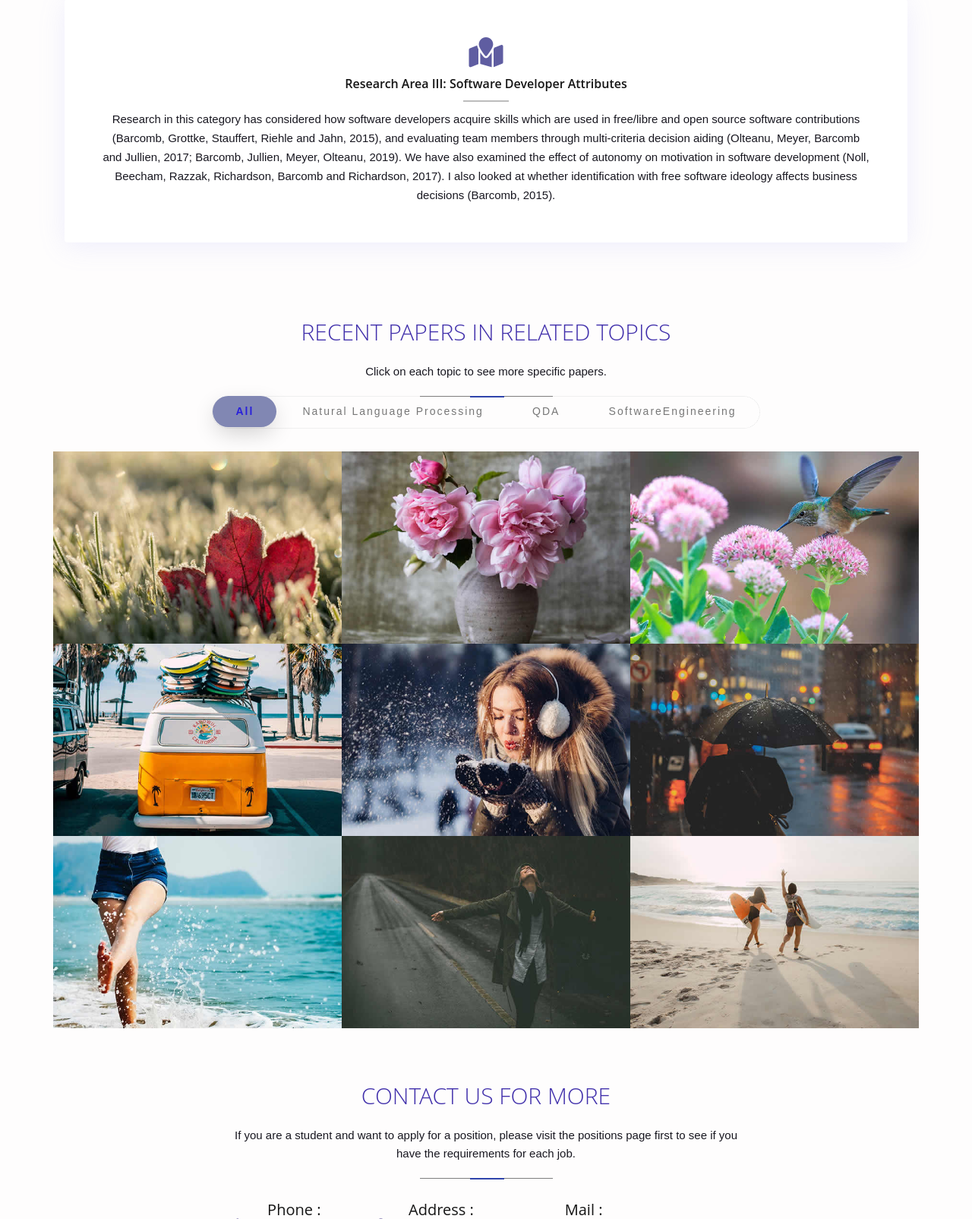
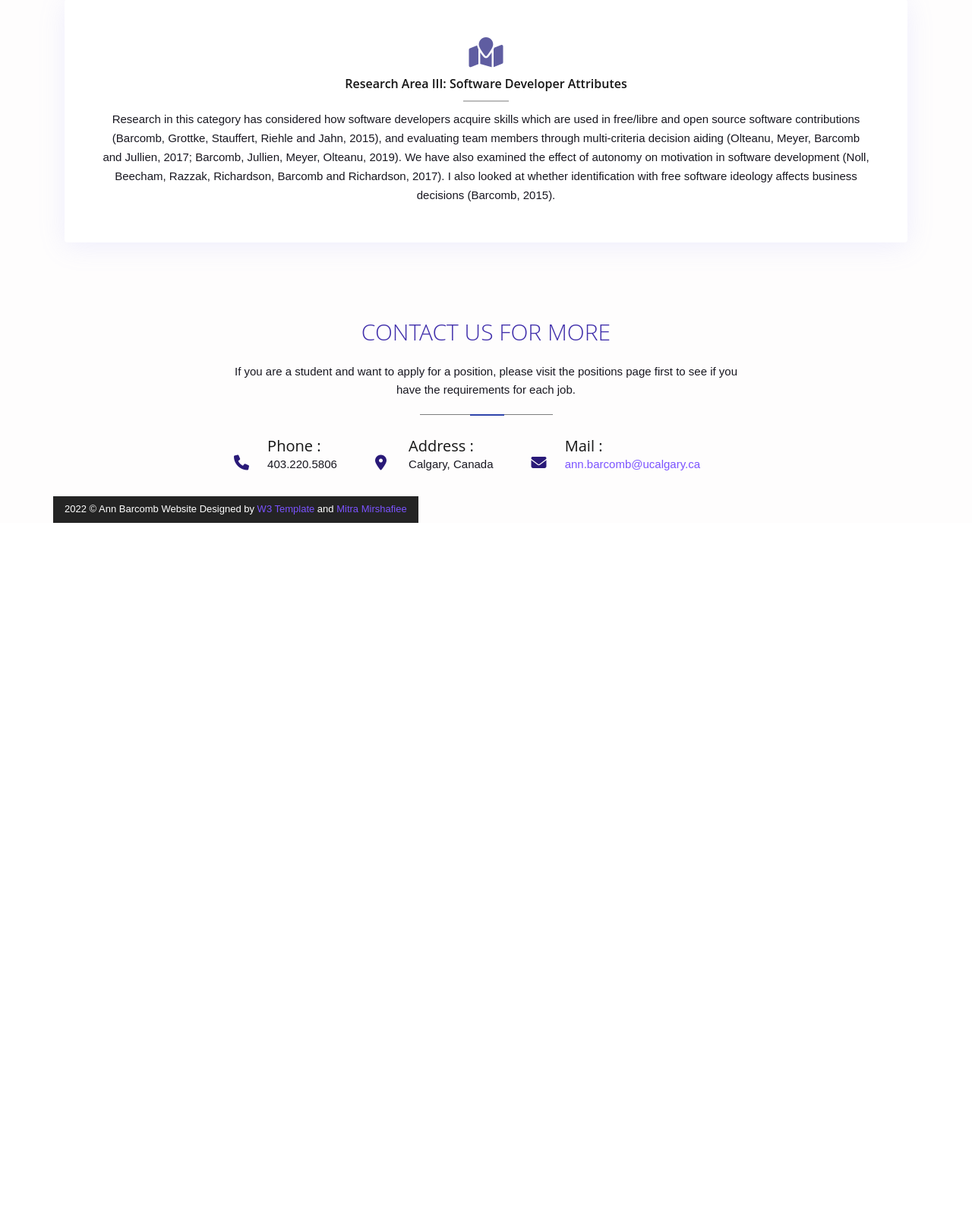
Before and after one commit to mitramir55/publications, a Flask app: template templates/index.html in a window 1280 px wide. Shown: the part 1497-3101 px from the top of the page at 76% size. After the commit the page ends 2185 px from the top, so only its background shows below. Run offline with Flask 2, Linux system fonts and the light colour scheme; the template is opened without the code that fills it, so the values that code supplies are empty; some libraries are stand-ins or nearby versions.

Commit message:
the papers

```diff
--- a/static/css/style.css
+++ b/static/css/style.css
@@ -402,7 +402,7 @@ a:hover:after {
 	color: transparent;
 	overflow: hidden;
 	position: absolute;
-	top: 54px;
+	bottom: 10px;
 	right: 25px;
 	z-index: 2;
 	font-size: 18px;
--- a/templates/index.html
+++ b/templates/index.html
@@ -100,7 +100,7 @@
 </div>
 -->
 <!-- End Services -->
-
+{% if topics_dict %}
 <!-- Gallery -->
 <div class="portfolio section-padding" id="papers" data-scroll-index='3'>
   <div class="container-fluid">
@@ -117,100 +117,31 @@
         <!--<button type="button" data-filter='.spring'>Spring</button>-->
       </div>
       <div class="gallery no-padding col-lg-12 col-sm-12">
-        <div class="col-lg-4 col-sm-6 spring no-padding">
-          <div class="item-img"> <a class="single-image" href="static\images\gall1.jpg"></a>
-            <div class="part-img"> <img src="static\images\gall1.jpg" alt="image">
-              <div class="overlay-img">
-                <h4>QDA</h4>
-                <h6>A validation of QDAcity--RE for domain modeling using qualitative data analysis</h6>
+
+        {% for topic in topics_dict.keys() %}
+          {% for paper_dict in topics_dict[topic][:3] %}
+            <div class="col-lg-4 col-sm-6 spring no-padding">
+              <div class="item-img"> <a class="single-image" href="{{paper_dict['title_link']}}"></a>
+                <div class="part-img"> <img src="static\images\gall1.jpg" alt="image">
+                  <div class="overlay-img">
+                    <h4>{{topic}}</h4>
+                    <!-- turn h6 to paragraph or h with smaller font size-->
+                    <h6>{{ paper_dict['title'] }}</h6>
+                  </div>
+                </div>
               </div>
             </div>
-          </div>
-        </div>
-        <div class="col-lg-4 col-sm-6 spring no-padding">
-          <div class="item-img"> <a class="single-image" href="static\images\gall2.jpg"></a>
-            <div class="part-img"> <img src="static\images\gall2.jpg" alt="image">
-              <div class="overlay-img">
-                <h4>Spring</h4>
-                <h6>Flower Pot</h6>
-              </div>
-            </div>
-          </div>
-        </div>
-        <div class="col-lg-4 col-sm-6 spring no-padding">
-          <div class="item-img"> <a class="single-image" href="static\images\gall3.jpg"></a>
-            <div class="part-img"> <img src="static\images\gall3.jpg" alt="image">
-              <div class="overlay-img">
-                <h4>Spring</h4>
-                <h6>Bird with Flower</h6>
-              </div>
-            </div>
-          </div>
-        </div>
-        <div class="col-lg-4 col-sm-6 NLP no-padding">
-          <div class="item-img"> <a class="single-image" href="static\images\gall4.jpg"></a>
-            <div class="part-img"> <img src="static\images\gall4.jpg" alt="image">
-              <div class="overlay-img">
-                <h4>NLP</h4>
-                <h6>Vacation Trip Van</h6>
-              </div>
-            </div>
-          </div>
-        </div>
-        <div class="col-lg-4 col-sm-6 QDA no-padding">
-          <div class="item-img"> <a class="single-image" href="static\images\gall5.jpg"></a>
-            <div class="part-img"> <img src="static\images\gall5.jpg" alt="image">
-              <div class="overlay-img">
-                <h4>QDA</h4>
-                <h6>Girl in the snow</h6>
-              </div>
-            </div>
-          </div>
-        </div>
-        <div class="col-lg-4 col-sm-6 SoftwareEngineering no-padding">
-          <div class="item-img"> <a class="single-image" href="static\images\gall6.jpg"></a>
-            <div class="part-img"> <img src="static\images\gall6.jpg" alt="image">
-              <div class="overlay-img">
-                <h4>SoftwareEngineering</h4>
-                <h6>Man with an Umberalla</h6>
-              </div>
-            </div>
-          </div>
-        </div>
-        <div class="col-lg-4 col-sm-6 NLP no-padding">
-          <div class="item-img"> <a class="single-image" href="static\images\gall7.jpg"></a>
-            <div class="part-img"> <img src="static\images\gall7.jpg" alt="image">
-              <div class="overlay-img">
-                <h4>NLP</h4>
-                <h6>New Beginning</h6>
-              </div>
-            </div>
-          </div>
-        </div>
-        <div class="col-lg-4 col-sm-6 SoftwareEngineering no-padding">
-          <div class="item-img"> <a class="single-image" href="static\images\gall8.jpg"></a>
-            <div class="part-img"> <img src="static\images\gall8.jpg" alt="image">
-              <div class="overlay-img">
-                <h4>SoftwareEngineering</h4>
-                <h6>Girl in the Rain</h6>
-              </div>
-            </div>
-          </div>
-        </div>
-        <div class="col-lg-4 col-sm-6 NLP no-padding">
-          <div class="item-img"> <a class="single-image" href="static\images\gall9.jpg"></a>
-            <div class="part-img"> <img src="static\images\gall9.jpg" alt="image">
-              <div class="overlay-img">
-                <h4>NLP</h4>
-                <h6>Fun at the Seashores</h6>
-              </div>
-            </div>
-          </div>
-        </div>
+            {% endfor %}
+      {% endfor %}
+
+
+
       </div>
     </div>
   </div>
 </div>
+
+{% endif %}
 <!-- End Gallery -->
 
 <!-- Testimonials -->
```
Also changed, not shown: main.py (+10 -1 lines), packages/googleScholarScraper.py (+33 -0 lines), 1 other file.
